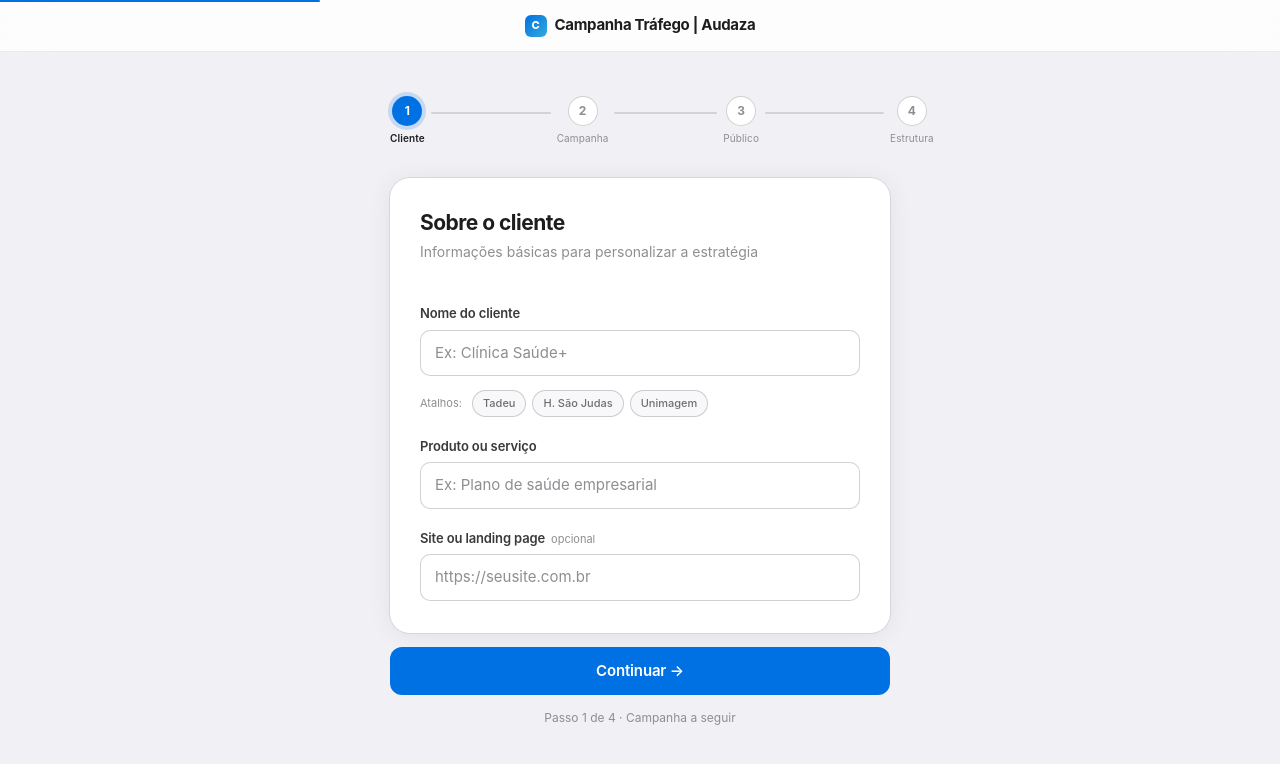
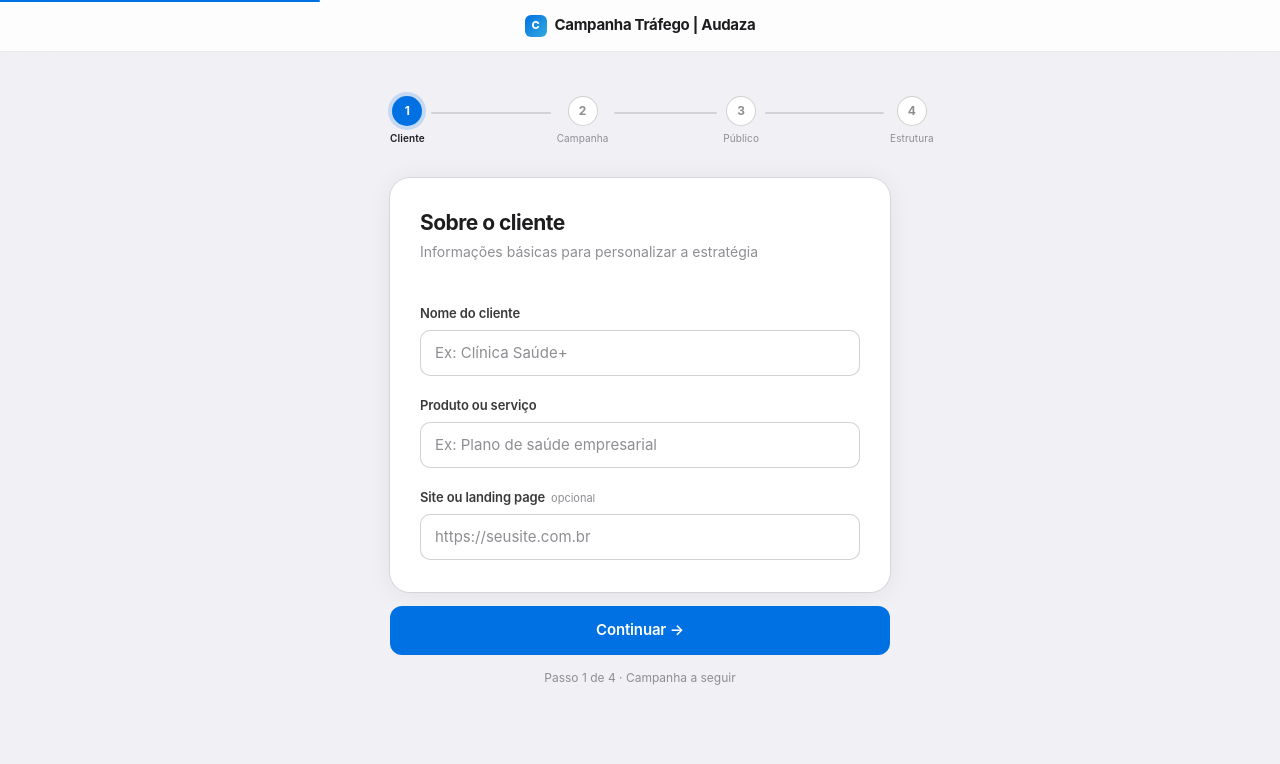
Before and after one commit to Audaza/campanhaai, a Next.js app: page / in a window 1280 px wide. Shown: the top 764 px of the page. Built offline with nearby package versions, Linux system fonts and the light colour scheme.

Commit message:
Rollback: remove atalhos de clientes (enviados por engano)

```diff
--- a/src/app/page.tsx
+++ b/src/app/page.tsx
@@ -444,25 +444,6 @@ REGRAS:
                   <Field label="Nome do cliente">
                     <input className="ap-input" placeholder="Ex: Clínica Saúde+"
                       value={form.clientName} onChange={e=>set("clientName",e.target.value)}/>
-                    <div style={{ display:"flex", flexWrap:"wrap", gap:6, marginTop:8 }}>
-                      <span style={{ fontSize:11, color:"var(--muted)", alignSelf:"center", marginRight:4 }}>
-                        Atalhos:
-                      </span>
-                      {["Tadeu","H. São Judas","Unimagem"].map(name => (
-                        <button key={name} type="button"
-                          onClick={()=>set("clientName",name)}
-                          style={{
-                            fontSize:11, fontWeight:500,
-                            padding:"4px 10px", borderRadius:999,
-                            border: form.clientName===name ? "1px solid var(--primary)" : "1px solid var(--border-input)",
-                            background: form.clientName===name ? "var(--primary-dim)" : "var(--surface-2)",
-                            color: form.clientName===name ? "var(--primary)" : "var(--text-sub)",
-                            cursor:"pointer", transition:"all 0.15s ease",
-                          }}>
-                          {name}
-                        </button>
-                      ))}
-                    </div>
                   </Field>
 
                   <Field label="Produto ou serviço">
```
